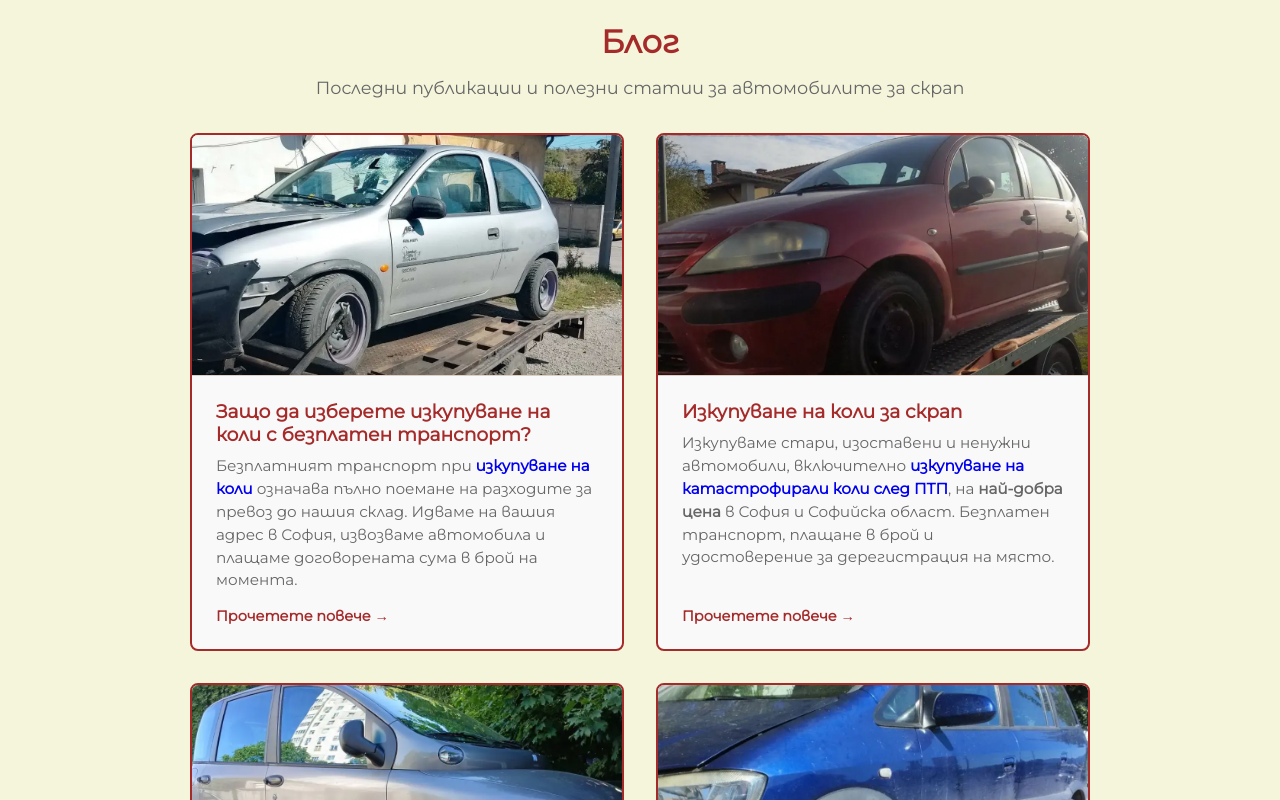
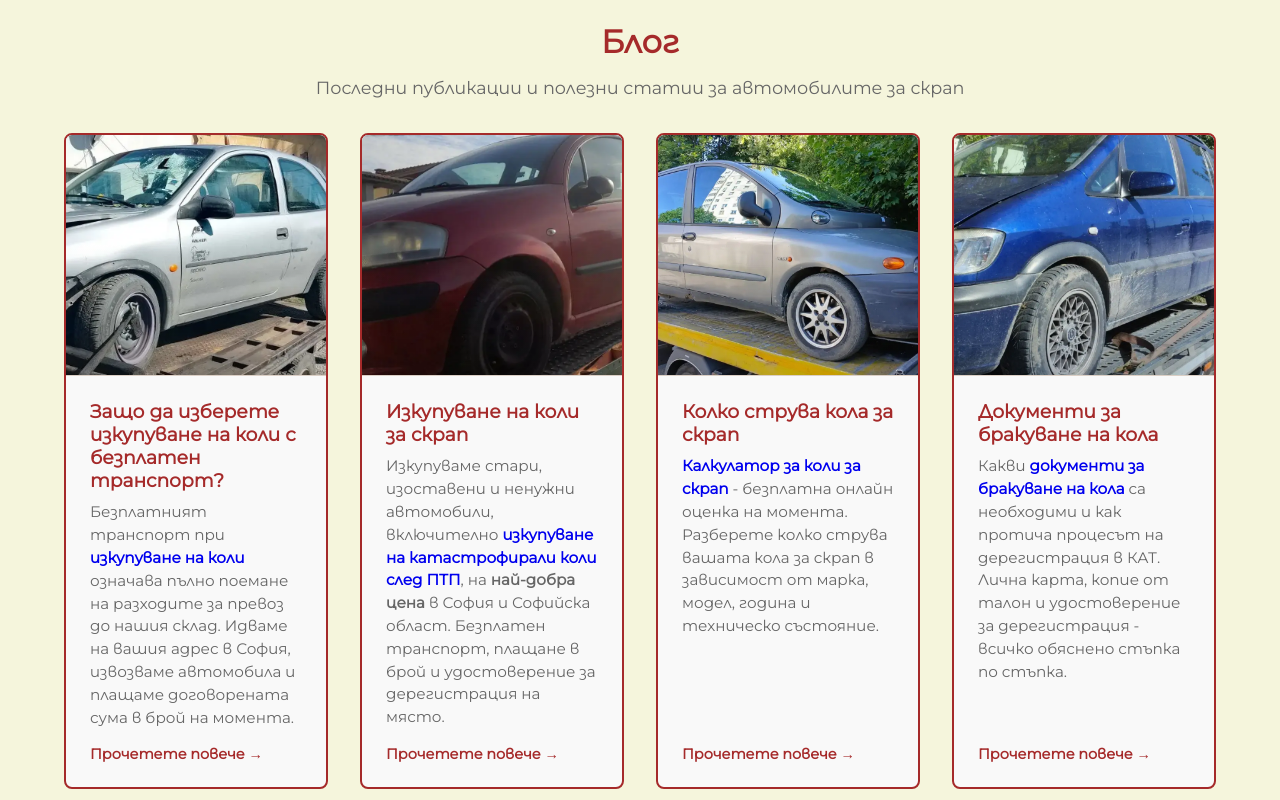
Before and after one commit to inweblife/avtoscrap, a Next.js app: page / in a window 1280 px wide. Shown: the part 1700-2500 px from the top of the page. Built offline with nearby package versions, Linux system fonts and the light colour scheme; no server answers.

Commit message:
Update Home.module.css

```diff
--- a/styles/Home.module.css
+++ b/styles/Home.module.css
@@ -199,6 +199,22 @@
   text-decoration: underline;
 }
 
+@media (max-width: 30em) {
+  .blogSection {
+    padding: 1em 0.5em;
+  }
+  .blogSection h2 {
+    font-size: 1.5em;
+  }
+  .cardContent {
+    padding: 1em;
+  }
+  .first_paragraph,
+  .plain_text {
+    max-width: 95%;
+  }
+}
+
 @media (min-width: 45em) {
   .text {
     columns: 2;
@@ -225,5 +241,11 @@
   .cardImage {
     height: 240px;
   }
+}
 
+@media (min-width: 70em) {
+  .blogGrid {
+    grid-template-columns: repeat(4, 1fr);
+    max-width: 1400px;
+  }
 }
```
